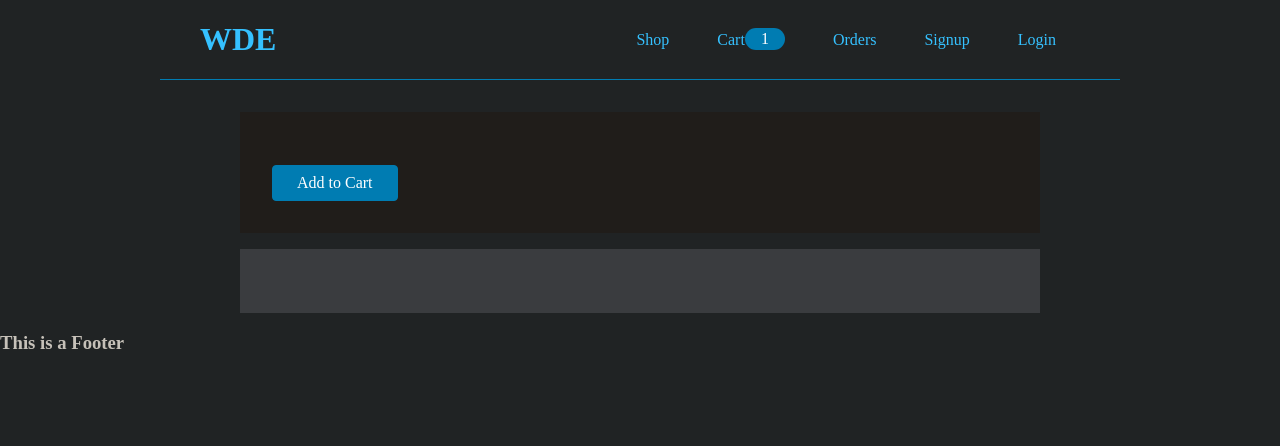
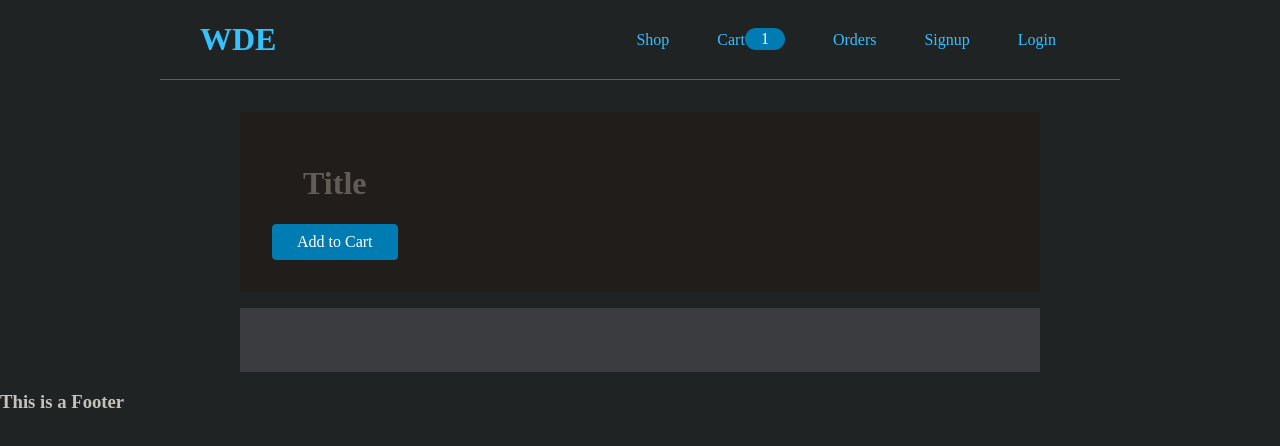
Before and after one commit to Arthur-Ferreira/WebDeveloperEssentials-APP, a React (Vite) app: page /products/1 in a window 1280 px wide. Shown: the top 446 px of the page. Built offline with nearby package versions, Linux system fonts and the light colour scheme.

Commit message:
Feat Development: Add H1 and H2 component to AllProducts, ProductsDetails and Cart

```diff
--- a/src/components/pages/customer/cart/Cart.tsx
+++ b/src/components/pages/customer/cart/Cart.tsx
@@ -2,11 +2,12 @@
 // <script src="/scripts/cart-item-management.js" defer></script>
 
 import Button from "../../../atoms/Button";
+import { H1 } from "../../../atoms/Typography";
 
 const Cart: React.FC = () => {
   return (
     <main>
-      <h1>Your Cart</h1>
+      <H1>Your Cart</H1>
       <ul id="cart-items">
         {/* <% for (const cartItem of locals.cart.items) { %> */}
         <li>
--- a/src/components/pages/customer/products/AllProducts.tsx
+++ b/src/components/pages/customer/products/AllProducts.tsx
@@ -2,6 +2,7 @@ import List from "../../../atoms/List";
 import ProductItem from "../../../molecules/ProductItem";
 
 import boldBag from "../../../../assets/promo/boldBagSaleBanner.png";
+import { H1 } from "../../../atoms/Typography";
 
 export default function AllProducts() {
 
@@ -36,7 +37,7 @@ export default function AllProducts() {
   return (
     <>
       <main>
-        <h1>All Products</h1>
+        <H1>All Products</H1>
         <List>
           {products.map(product => (
             <li key={product.id}>
--- a/src/components/pages/customer/products/ProductDetails.tsx
+++ b/src/components/pages/customer/products/ProductDetails.tsx
@@ -1,4 +1,5 @@
 import Button from "../../../atoms/Button";
+import { H1 } from "../../../atoms/Typography";
 
 const ProdcutDetails: React.FC = () => {
   return (
@@ -6,14 +7,14 @@ const ProdcutDetails: React.FC = () => {
       <header>
         {/* <img src="<%= product.imageUrl %>" alt="<%= product.title %>"> */}
         <div id="product-info">
-          <h1>
-            {/* <!-- <%= product.title %> --> */}
-          </h1>
+          <H1>
+            Title
+          </H1>
           <p>
             {/* <!-- $<%= product.price %> --> */}
           </p>
           <Button
-          // class="btn" data-productid="<%= product.id %>" data-csrf="<%= locals.csrfToken %>"
+          // data-productid="<%= product.id %>" data-csrf="<%= locals.csrfToken %>"
           >Add to
             Cart</Button>
         </div>
```
